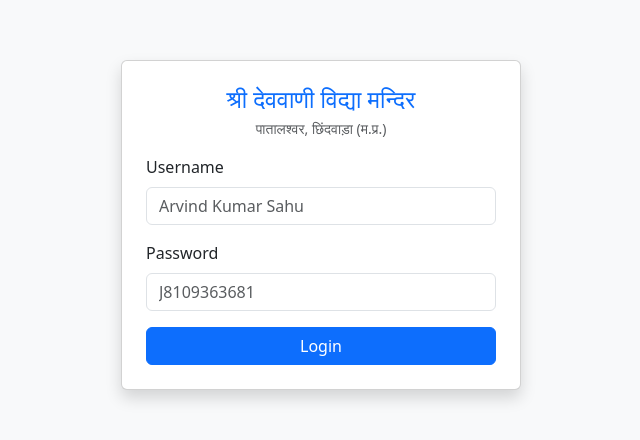
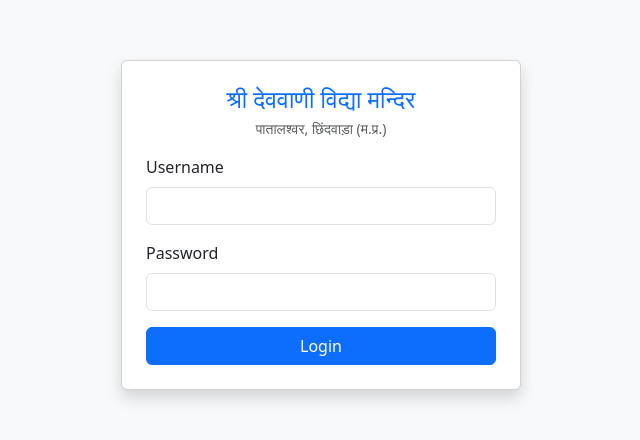
Before and after one commit to deowanifee/deowanifee, a Flask app: page / in a window 1280 px wide. Shown: the part 175-615 px from the top of the page, without its empty margins (319-959 px from the left). Run offline with Flask 3, Linux system fonts and the light colour scheme.

Commit message:
Remove placeholder text in login form
Removed placeholder text from username and password fields.

```diff
--- a/templates/login.html
+++ b/templates/login.html
@@ -17,11 +17,11 @@
         <form method="POST">
             <div class="mb-3">
                 <label class="form-label">Username</label>
-                <input type="text" name="username" class="form-control" required placeholder="Arvind Kumar Sahu">
+                <input type="text" name="username" class="form-control" required placeholder="">
             </div>
             <div class="mb-3">
                 <label class="form-label">Password</label>
-                <input type="password" name="password" class="form-control" required placeholder="J8109363681">
+                <input type="password" name="password" class="form-control" required placeholder="">
             </div>
             <button type="submit" class="btn btn-primary w-100">Login</button>
         </form>
```
